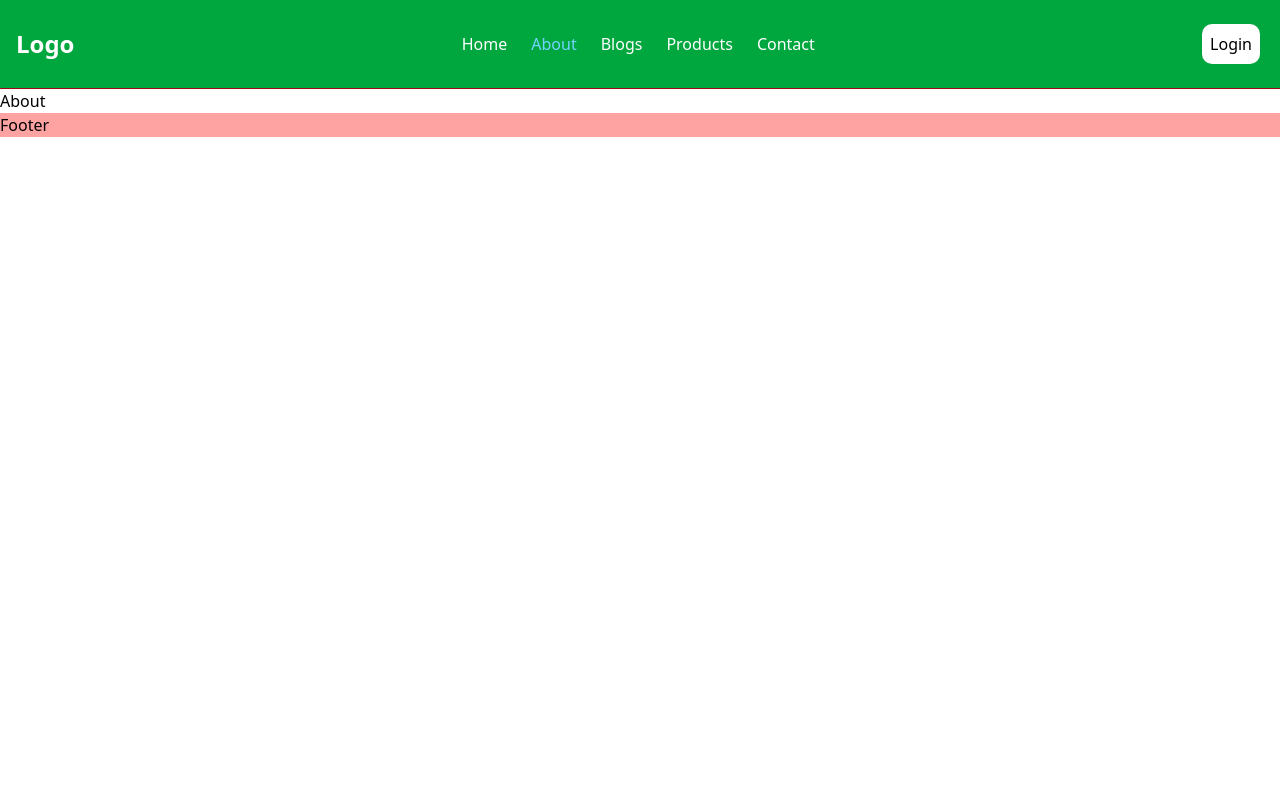
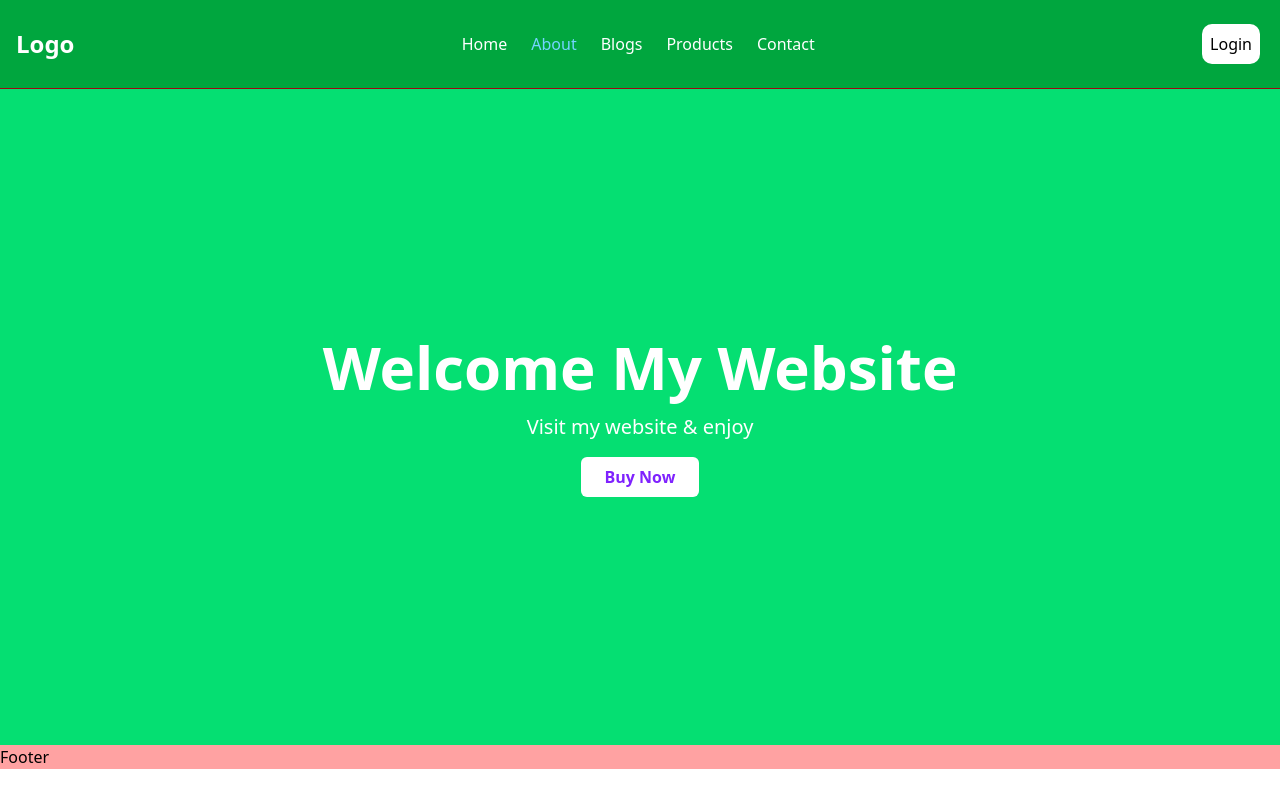
Before and after one commit to HasibCoderLab/React-Project-02, a React (Vite) app: page /About in a window 1280 px wide. Built offline with nearby package versions, Linux system fonts and the light colour scheme.

Commit message:
added style for About

```diff
--- a/src/components/About/About.jsx
+++ b/src/components/About/About.jsx
@@ -1,8 +1,14 @@
   import React from 'react'
+;
 
   const About = () => {
     return (
-    <div>About</div>
+      <div className='flex flex-col bg-green-400 text-white px-4 items-center text-center justify-center h-[91vh] md:h-[82vh]'
+       >
+        <h1 className='font-bold text-4xl mb-4 md:text-6xl '>Welcome My Website</h1>
+        <p className=' text-lg  md:text-xl   mb-4'> Visit my website  & enjoy</p>
+        <button className=' bg-white text-violet-600  font-bold px-6 py-2 hover:bg-gray-200 rounded-md cursor-pointer '>Buy Now</button>
+      </div>
     )
   }
 
--- a/src/components/Hero/Hero.jsx
+++ b/src/components/Hero/Hero.jsx
@@ -3,7 +3,8 @@ import bgImg from '../../assets/bg.jpeg';
 
   const Hero = () => {
     return (
-      <div className='flex flex-col text-white px-4 items-center text-center justify-center h-[91vh] md:h-[82vh]' style={{
+      <div className='flex flex-col text-white px-4 items-center text-center justify-center h-[91vh] md:h-[82vh]'
+       style={{
         backgroundImage: `url(${bgImg})`,
         backgroundPosition: "center",
         backgroundSize: "cover",
```
Lines whose indentation alone changed are shown as unchanged.
